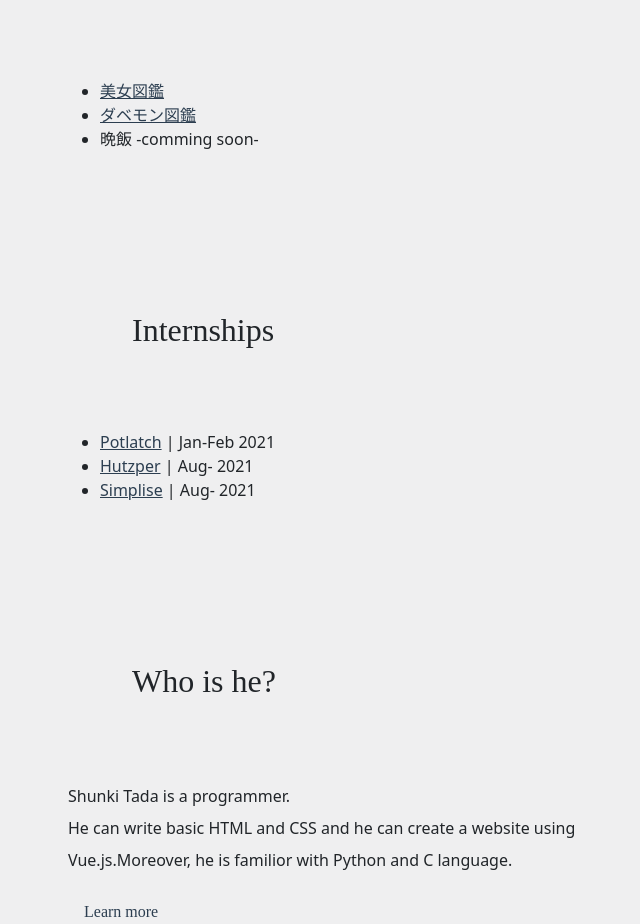
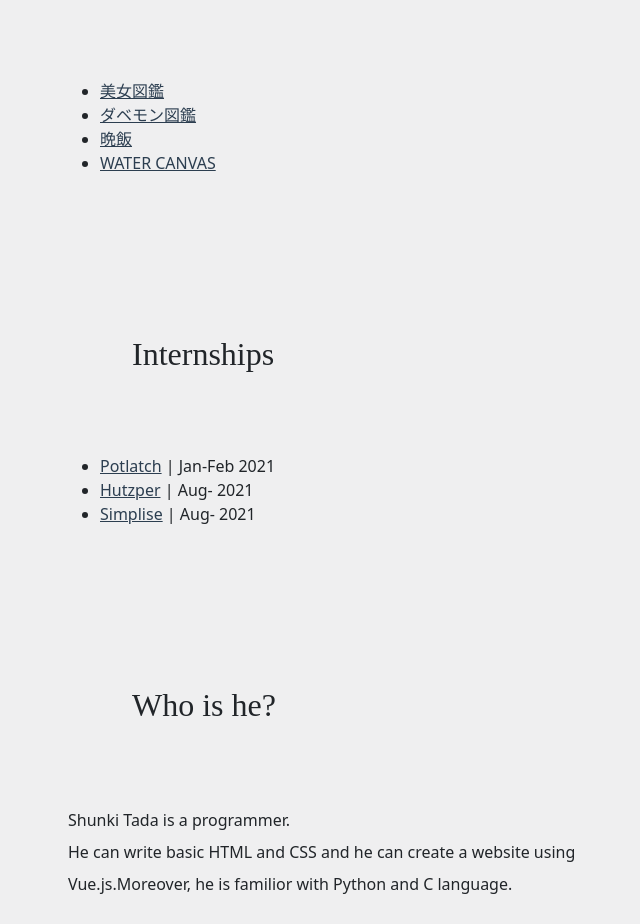
Before and after one commit to Shunkicreate/portfolio, a Vue app: page / in a window 1280 px wide. Shown: the part 1629-2553 px from the top of the page, without its empty margins (299-939 px from the left). Built offline with nearby package versions, Linux system fonts and the light colour scheme.

Commit message:
Update Introduction.vue
update products

```diff
--- a/src/components/Introduction.vue
+++ b/src/components/Introduction.vue
@@ -57,8 +57,21 @@
                     rel="noopener noreferrer"
                   >ダベモン図鑑</a>
                 </li>
+                <li>
+                  <a
+                    href="https://banmeshikun.com/"
+                    target="_blank"
+                    rel="noopener noreferrer"
+                  >晩飯</a>
+                </li>
+                <li>
+                  <a
+                    href="https://water-canvas.netlify.app/"
+                    target="_blank"
+                    rel="noopener noreferrer"
+                  >WATER CANVAS</a>
+                </li>
 
-                <li>晩飯 -comming soon-</li>
               </ul>
             </div>
             <div class="col-12">
```
